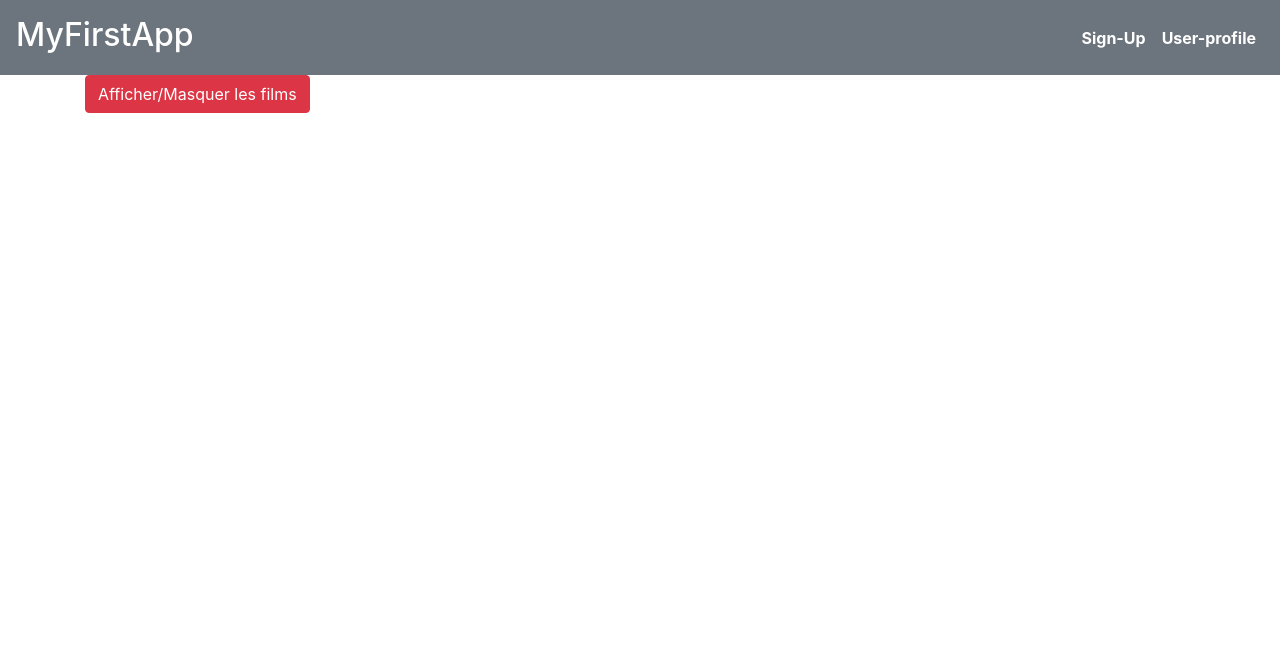
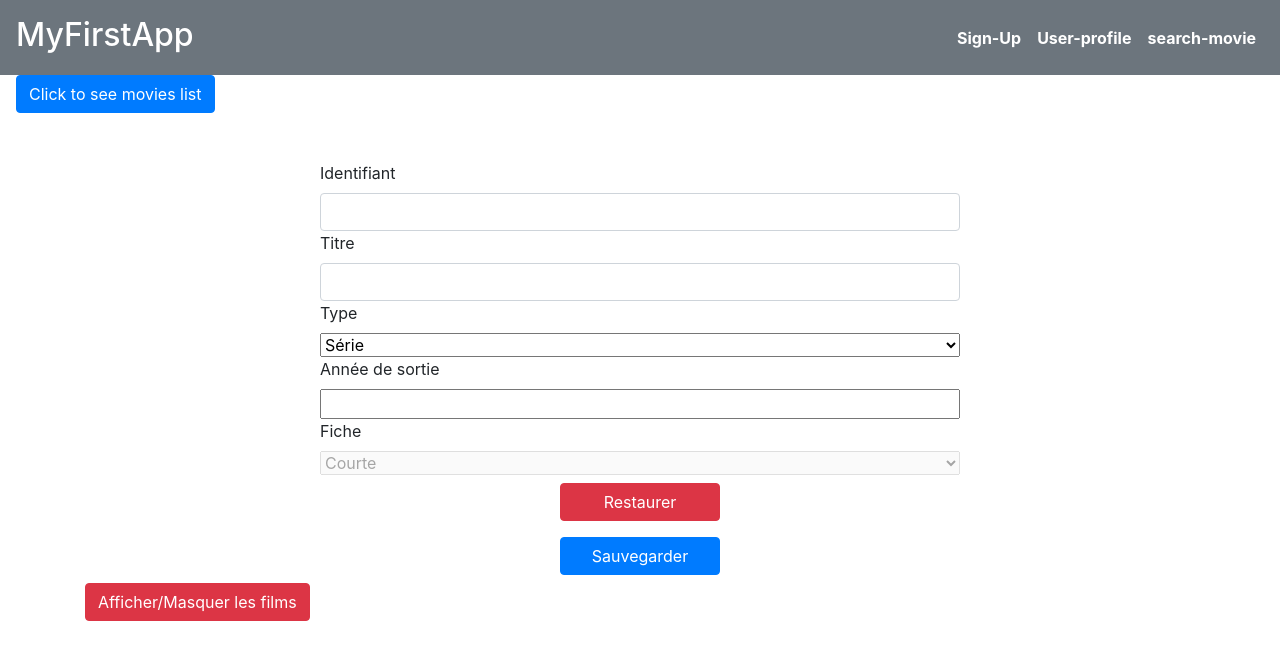
Before and after one commit to BardMathieu/angularWCS, an Angular app: page /search-movie in a window 1280 px wide. Before the commit this address led to /. Shown: the top 660 px of the page. Built offline with nearby package versions, Linux system fonts and the light colour scheme.

Commit message:
07 angular

```diff
--- a/src/app/app.component.html
+++ b/src/app/app.component.html
@@ -15,6 +15,9 @@
       <li class="nav-item">
         <a class="nav-link font-weight-bold text-white" [routerLink]="['/user-profile']">User-profile</a>
       </li>
+      <li class="nav-item">
+        <a class="nav-link font-weight-bold text-white" [routerLink]="['/search-movie']">search-movie</a>
+      </li>
     </ul>
   </div>
 </nav>
--- a/src/app/app.routes.ts
+++ b/src/app/app.routes.ts
@@ -2,6 +2,7 @@ import { Routes } from '@angular/router';
 import { UserProfileComponent } from './user-profile/user-profile.component';
 import {SignUpComponent} from './sign-up/sign-up.component';
 import {UserComponent} from './user/user.component';
+import {SearchMovieComponent} from './search-movie/search-movie.component';
 
 const ROUTES: Routes = [
   {
@@ -11,7 +12,8 @@ const ROUTES: Routes = [
   },
   { path: 'sign-up', component: SignUpComponent },
   { path: 'user-profile', component: UserProfileComponent },
-  { path: 'user', component: UserComponent}
+  { path: 'user', component: UserComponent},
+  { path: 'search-movie', component: SearchMovieComponent}
 ];
 
 export { ROUTES };
--- a/src/app/highlight.directive.ts
+++ b/src/app/highlight.directive.ts
@@ -11,10 +11,10 @@ export class HighlightDirective implements OnInit{
   ngOnInit(): void {
     // this.renderer.setStyle(this.elRef.nativeElement, 'background-color', 'yellow');
   }
-  @HostListener('mouseenter') mouseEnterEvent (eventData: Event) {
+  @HostListener('mouseenter') mouseEnterEvent(eventData: Event) {
     this.myBackgroundColor = 'yellow';
   }
-  @HostListener('mouseleave') mouseLeaveEvent (eventData: Event) {
+  @HostListener('mouseleave') mouseLeaveEvent(eventData: Event) {
     this.myBackgroundColor = 'transparent';
   }
 }
--- /dev/null
+++ b/src/app/search-movie/search-movie.component.html
@@ -0,0 +1,81 @@
+
+<button class="btn btn-primary ml-3" (click)="changeShowMovies()">Click to see movies list</button>
+<ul class="ml-3" *appDisplayGuests= "showMovies">
+  <li>The fifth element</li>
+  <li>Matrix</li>
+  <li>Remember the titans</li>
+  <li>Rocky II</li>
+</ul>
+
+<form class="mt-5" (ngSubmit)="searchMovieForm.valid && onSubmit()" [formGroup]="searchMovieForm" #movieForm="ngForm">
+  <div class="form-group w-50 d-flex flex-column m-auto">
+    <div formGroupName="login">
+      <label for="identify-search">Identifiant</label>
+
+      <input
+        class="form-control"
+        [ngClass]="{error: movieForm.submitted && searchMovieForm.controls.login.errors}"
+        name="identify-search"
+        type="text"
+        formControlName="identify"
+        (input)="enableSheet()"> <!--Function for change sheet's select status-->
+
+      <label for="title-search">Titre</label>
+
+      <input
+        class="form-control"
+        [ngClass]="{error: movieForm.submitted && searchMovieForm.controls.login.errors}"
+        name="title-search"
+        type="text"
+        formControlName="title">
+
+
+      <div class="text-danger" *ngIf="movieForm.submitted && searchMovieForm.controls.login.errors">
+        <span>{{searchMovieForm.controls.login.errors.isRequired}}</span>
+      </div>
+    </div>
+
+    <label for="types-search">Type</label>
+
+    <select
+      name="types-search"
+      type="text"
+      formControlName="types">
+
+      <option>Film</option>
+
+      <option>Série</option>
+
+      <option>Épisode</option>
+    </select>
+
+    <label for="releaseYear-search">Année de sortie</label>
+
+    <input
+      [ngClass]="{error: movieForm.submitted && searchMovieForm.controls.login.errors}"
+      name="releaseYear-search"
+      type="number"
+      formControlName="releaseYear">
+
+    <div class="text-danger" *ngIf="movieForm.submitted && searchMovieForm.controls.releaseYear.errors">
+        <span>L'année doit être comprise entre {{ searchMovieForm.controls.releaseYear.errors.min.minYear }}
+          et {{ searchMovieForm.controls.releaseYear.errors.min.maxYear }} </span>
+    </div>
+
+    <label for="sheet-search">Fiche</label>
+
+    <select
+      name="sheet-search"
+      type="text"
+      formControlName="sheet">
+
+      <option>Complète</option>
+
+      <option>Courte</option>
+    </select>
+
+    <button class="btn btn-danger mt-2 mr-auto mb-2 ml-auto w-25" type="reset">Restaurer</button>
+
+    <button class="btn btn-primary mt-2 mr-auto mb-2 ml-auto w-25" type="submit">Sauvegarder</button>
+  </div>
+</form>
--- /dev/null
+++ b/src/app/search-movie/search-movie.component.ts
@@ -0,0 +1,117 @@
+
+import { Component, OnInit } from '@angular/core';
+import { Validators, FormBuilder, ValidatorFn, AbstractControl, ValidationErrors } from '@angular/forms';
+
+@Component({
+  selector: 'app-search-movie',
+  templateUrl: './search-movie.component.html',
+  styleUrls: ['./search-movie.component.css']
+})
+export class SearchMovieComponent implements OnInit {
+
+  hover = true;
+  showMovies = false;
+
+  minYear = 1900;
+  maxYear = 2019;
+
+  // Variable to get the formBuilder
+  searchMovieForm;
+
+  constructor(private fb: FormBuilder) { }
+
+  ngOnInit() {
+    this.intializeMovieForm();
+
+    this.initializeSheet(); // Launch function at the component's initialisation
+
+    this.searchMovieForm.valueChanges.subscribe(value => { // Listen input's value change
+      console.log(value);
+    });
+  }
+  changeShowMovies() {
+    if (this.showMovies === true) {
+      this.showMovies = false;
+    } else {
+      this.showMovies = true;
+    }
+  }
+
+  // Declare all controls with validation rules
+  intializeMovieForm() {
+    this.searchMovieForm = this.fb.group({
+
+      login: this.fb.group({
+          identify: [''],
+          title: ['']
+        },
+        {
+          validator: this.isRequiredValidator('identify', 'title')
+        }),
+
+      types: ['Série' , Validators.required],
+      releaseYear: ['', [Validators.required, this.rangeDateValidator('minYear', 'maxYear')] ],
+      sheet: [ {value: '', disabled: true}, Validators.required]
+    });
+    this.initializeSheet();
+  }
+
+  onSubmit() {
+    // Get form value as JSON object
+    const searchMovie = this.searchMovieForm.value;
+    console.log(JSON.stringify(searchMovie));
+
+    this.intializeMovieForm();
+  }
+
+  // Function to check if identity or title input are filled
+  isRequiredValidator(identify, title): ValidatorFn {
+
+    return (control: AbstractControl): ValidationErrors | null => {
+
+      const value1 = control.get(identify).value;
+
+      const value2 = control.get(title).value;
+
+      if (value1 || value2) {
+        return null;
+
+      } else {
+        return { isRequired: 'L\'un des deux champs \"Identifiant\" ou \"Titre\" doit être renseigné' };
+
+      }
+    };
+  }
+
+  // Function to validate Dates
+  rangeDateValidator(minYear, maxYear): ValidatorFn {
+
+    return (control: AbstractControl): ValidationErrors | null => {
+
+      const movieYear = control.value as number;
+      minYear = this.minYear;
+      maxYear = this.maxYear;
+
+      if (minYear <= movieYear && movieYear <= maxYear) {
+        return null;
+
+      } else {
+        return { min: { minYear, maxYear } };
+
+      }
+    };
+  }
+
+  // Function to initialize select control "plug" to "Courte"
+  initializeSheet() {
+    this.searchMovieForm.patchValue({
+      sheet: 'Courte'
+    });
+  }
+
+  // Function to enable the sheet's select status
+  enableSheet() {
+    this.searchMovieForm.get('login.identify').value === '' ?
+      this.searchMovieForm.get('sheet').disable() : this.searchMovieForm.get('sheet').enable();
+  }
+}
--- a/src/app/sign-up/sign-up.component.css
+++ b/src/app/sign-up/sign-up.component.css
@@ -0,0 +1,45 @@
+* {
+  font-family: Arial, Helvetica, sans-serif;
+  font-size: 16px;
+}
+
+form {
+  width: 550px;
+}
+
+label {
+  min-width: 250px;
+  display: inline-block
+}
+
+label:after {
+  content: ' : ';
+}
+
+input {
+  min-width: 250px;
+  height: 24px;
+  margin-top: 15px;
+}
+
+span {
+  padding-left: 250px;
+  font-size: 14px;
+  color: tomato;
+}
+
+button {
+  margin-top: 15px;
+}
+
+button[type="submit"] {
+  float: right;
+}
+
+button[type="button"] {
+  margin-left: 275px;
+}
+
+div[formarrayname]>div {
+  padding: 10px 0 10px 0;
+}
--- a/src/app/sign-up/sign-up.component.html
+++ b/src/app/sign-up/sign-up.component.html
@@ -5,24 +5,47 @@
   </div>
 </div>
 <div class="container my-5">
-  <form (ngSubmit)="onSubmit()" #myForm="ngForm">
+  <form (ngSubmit)="orderForm.valid && onSubmit()" [formGroup]="orderForm" #myForm="ngForm">
     <div>
-      <label for="User">User</label>
-      <input name="User" type="text" [(ngModel)]="model.user" #user="ngModel" minlength="4" maxlength="25" required>
+      <label for="title-order">Title</label>
+      <input name="title-order" type="text" formControlName="title">
     </div>
-    <div *ngIf="user.errors && myForm.submitted ">
-      <span *ngIf="user.errors.required">Le champ est requis</span>
-      <span *ngIf="user.errors.minlength">Le champ user ne doit pas dépasser 4 caractères</span>
-      <span *ngIf="user.errors.maxlength">Le champ user ne doit pas dépasser 25 caractères</span>
+    <div *ngIf="orderForm.controls.title.errors && myForm.submitted">
+      <span *ngIf="orderForm.controls.title.errors.required">Le champ title est requis</span>
     </div>
     <div>
-      <label for="Email">Email</label>
-      <input name="email" type="email" [(ngModel)]="model.email" #email="ngModel" email="true" required>
+      <label for="quantity-order">Quantité</label>
+      <input name="quantity-order" type="number" formControlName="quantity">
     </div>
-    <div *ngIf="email.errors && myForm.submitted">
-      <span *ngIf="email.errors.required">Le champ est requis</span>
-      <span *ngIf="email.errors.email">Le champ email est invalide</span>
+    <div *ngIf="orderForm.controls.quantity.errors && myForm.submitted">
+      <span *ngIf="orderForm.controls.quantity.errors.required">Le champ quantité est requis</span>
+      <span *ngIf="orderForm.controls.quantity.errors.max">La quantité maximal doit être inférieur à 5</span>
     </div>
-    <button class="btn btn-info" type="submit">Sauvegarder</button>
+    <div>
+      <label for="date-order">Date de commande</label>
+      <input name="date-order" type="date" formControlName="date">
+    </div>
+    <div *ngIf="orderForm.controls.date.errors && myForm.submitted">
+      <span *ngIf="orderForm.controls.date.errors.required">Le champ quantité est requis</span>
+    </div>
+    <div>
+      <label for="contact-order">Contact</label>
+      <input name="contact-order" type="email" formControlName="contact">
+    </div>
+    <div *ngIf="orderForm.controls.contact.errors && myForm.submitted">
+      <span *ngIf="orderForm.controls.contact.errors.required">Le champ contact est requis</span>
+      <span *ngIf="orderForm.controls.contact.errors.email">L'adresse email doit être valide</span>
+    </div>
+    <div formArrayName="payments">
+      <b>Payments : </b> <button type="button" (click)="addPayment()">Ajouter date paiement</button>
+      <div [formGroupName]="i" *ngFor="let payment of payments.controls; let i=index">
+        <label for="date-{{i}}">Date :</label>
+        <input name="date-{{i}}" type="date" formControlName="date">
+        <label for="amount-{{i}}">Amount :</label>
+        <input name="amount-{{i}}" type="text" formControlName="amount">
+      </div>
+    </div>
+    <button type="reset">Restaurer</button>
+    <button type="submit">Sauvegarder</button>
   </form>
 </div>
--- a/src/app/sign-up/sign-up.component.ts
+++ b/src/app/sign-up/sign-up.component.ts
@@ -1,5 +1,6 @@
 import { Component, OnInit } from '@angular/core';
 import {Order} from '../order';
+import {FormArray, FormBuilder, Validators} from '@angular/forms';
 
 @Component({
   selector: 'app-sign-up',
@@ -9,11 +10,38 @@ import {Order} from '../order';
 
 export class SignUpComponent implements OnInit {
   MonEmail = 'user@user.com';
-  constructor() { }
-  model: Order = new Order();
+  constructor(private fb: FormBuilder) { }
+  orderForm = this.fb.group({
+    title: ['', Validators.required],
+    quantity: ['', [Validators.required, Validators.max(5)]],
+    date: ['', Validators.required],
+    contact: ['', [Validators.required, Validators.email]],
+    payments: this.fb.array([])
+  });
   ngOnInit() {
+    // get Observable from FormGroup
+    this.orderForm.valueChanges
+    // listen to value change
+      .subscribe(value => {
+        console.log('orderForm value changes : ', value);
+      });
   }
-  onSubmit(){
-    console.log(this.model);
+  addPayment() {
+    // create FormGroup with two FormControl
+    const paymentForm = this.fb.group({
+      date: ['', Validators.required],
+      amount: ['', Validators.required]
+    });
+    // parse abstract control to FormArray
+    const payments = this.orderForm.get('payments') as FormArray;
+    // add new FormGroup to control 'payments'
+    payments.push(paymentForm);
+  }
+  get payments(): FormArray {
+    // convert abstract control to FormArray
+    return this.orderForm.get('payments') as FormArray;
+  }
+  onSubmit() {
+    console.log('oderForm submitted : ', this.orderForm.value);
   }
 }
```
Also changed, not shown: src/app/app.module.ts (+6 -3 lines), src/app/order.ts (+4 -4 lines), src/app/search-movie/search-movie.component.css (added), 1 other file (tests, documents, lock files or other folders).
